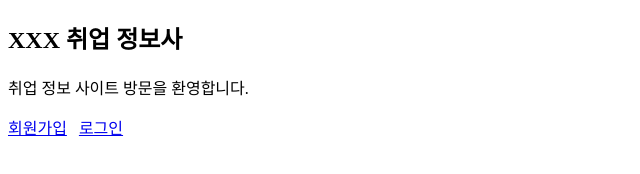
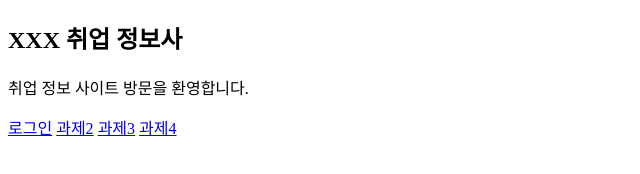
Before and after one commit to jiwoonyu/web_2023, a plain HTML site: page report/index.html in a window 1280 px wide. Shown: the whole page, without its empty margins (0-640 px from the left). Drawn offline with Linux system fonts and the light colour scheme.

Commit message:
index 파일 생성

```diff
--- a/report/index.html
+++ b/report/index.html
@@ -8,7 +8,8 @@
 <h2>XXX 취업 정보사</h2>
 취업 정보 사이트 방문을 환영합니다.
 
-<p><a href="register.html">회원가입</a> &nbsp; <a href="login.html">로그인</a>
+<p><a href="login.html">로그인</a>        <a href="css_register.html">과제2</a>
+    <a href="register.html">과제3</a>     <a href="DOM%20programming.html">과제4</a>
 
 </body>
 </html>
```
